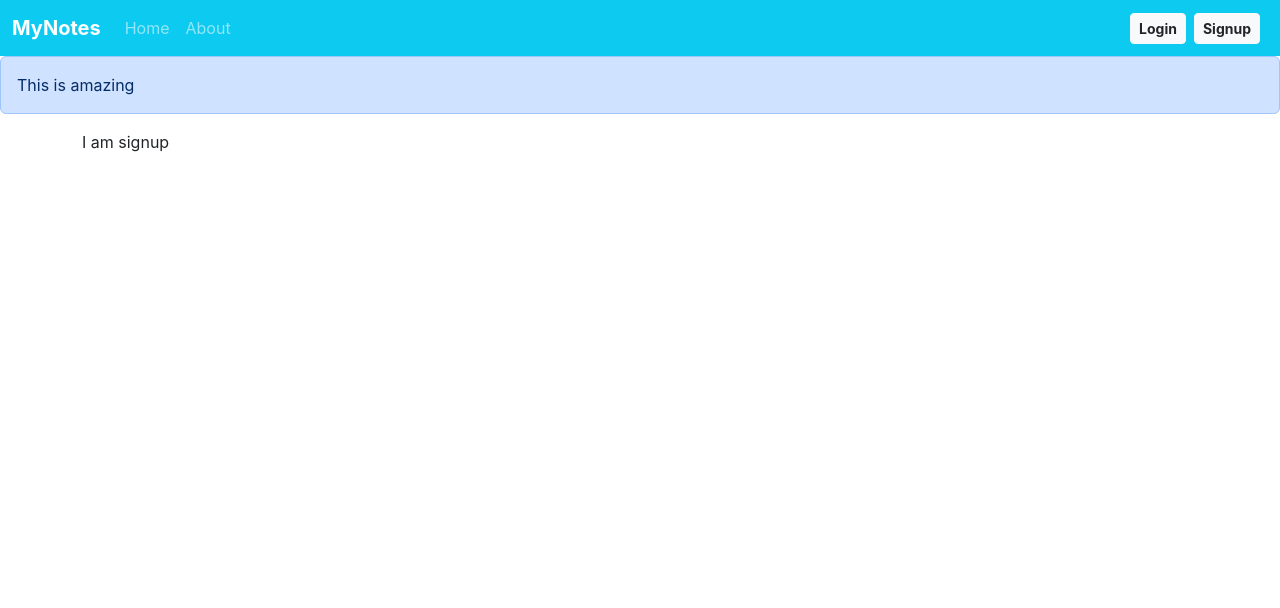
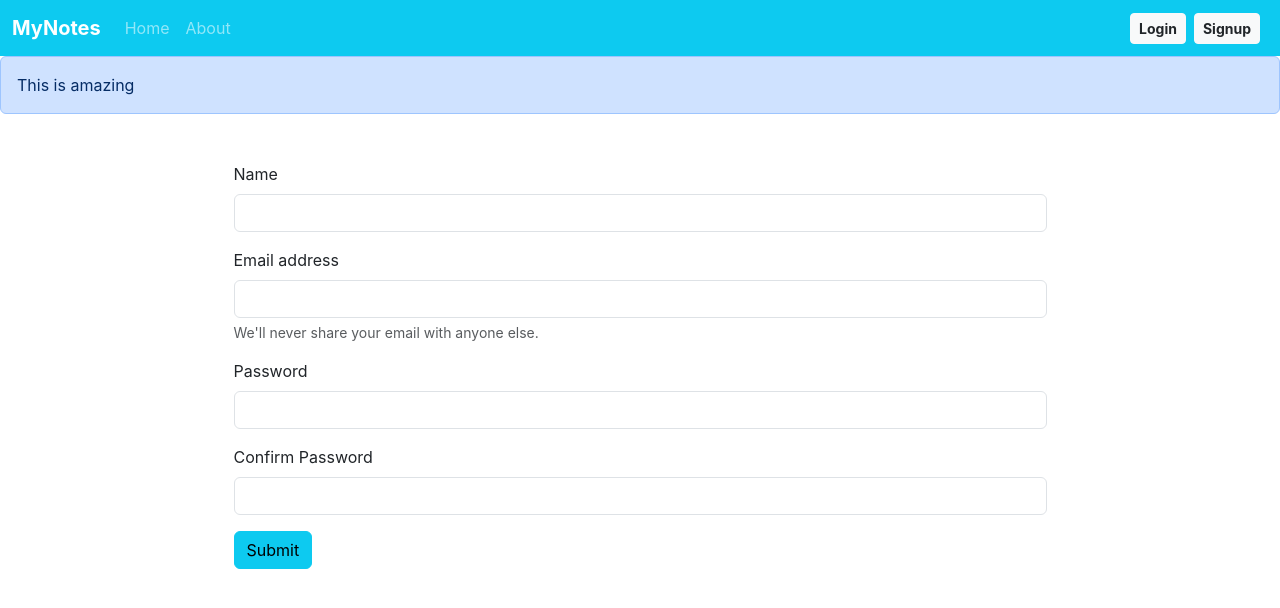
Before and after one commit to gauravssah/MyNoteBook, a React (Create React App) app: page /Signup in a window 1280 px wide. Shown: the top 608 px of the page. Built offline with nearby package versions, Linux system fonts and the light colour scheme.

Commit message:
signup working

```diff
--- a/src/components/Login.js
+++ b/src/components/Login.js
@@ -1,5 +1,7 @@
 import React, { useState } from 'react'
 import { useNavigate } from 'react-router-dom'
+
+
 const Login = () => {
     const [credentials, setCredentials] = useState({ email: "", password: "" })
     let navigate = useNavigate()
--- a/src/components/Signup.js
+++ b/src/components/Signup.js
@@ -1,9 +1,62 @@
-import React from 'react'
+import React, { useState } from 'react'
+import { useNavigate } from 'react-router-dom'
 
 export default function Signup() {
+    const [credentials, setCredentials] = useState({ name: "", email: "", password: "", cpassword: "" })
+    let navigate = useNavigate();
+
+    const handleSubmit = async (e) => {
+        e.preventDefault();
+        const { name, email, password } = credentials;
+        const response = await fetch('http://localhost:5000/api/auth/createuser', {
+            method: "POST",
+            headers: {
+                'Content-Type': 'application/json'
+            },
+            body: JSON.stringify({ name, email, password })
+        });
+        const json = await response.json()
+        console.log(json);
+        if (json.success) {
+            // Save the auth token and redirect
+            localStorage.setItem('token', json.authtoken);
+            navigate('/');
+
+        } else {
+            alert('Invalid Credentials')
+        }
+    }
+
+    const onChange = (e) => {
+        setCredentials({ ...credentials, [e.target.name]: e.target.value })
+    }
+
     return (
-        <div>
-            I am signup
+        <div className='container w-75 my-5'>
+            <form onSubmit={handleSubmit}>
+
+                <div className="mb-3">
+                    <label htmlFor="name" className="form-label">Name</label>
+                    <input type="text" className="form-control" onChange={onChange} id="name" name='name' />
+                </div>
+
+                <div className="mb-3">
+                    <label htmlFor="email" className="form-label">Email address</label>
+                    <input type="email" className="form-control" onChange={onChange} id="email" name='email' aria-describedby="emailHelp" />
+                    <div id="emailHelp" className="form-text">We'll never share your email with anyone else.</div>
+                </div>
+
+                <div className="mb-3">
+                    <label htmlFor="password" className="form-label">Password</label>
+                    <input type="password" className="form-control" onChange={onChange} name='password' id="password" minLength={5} required />
+                </div>
+                <div className="mb-3">
+                    <label htmlFor="cpassword" className="form-label">Confirm Password</label>
+                    <input type="cpassword" className="form-control" onChange={onChange} name='cpassword' id="cpassword" minLength={5} required />
+                </div>
+
+                <button type="submit" className="btn btn-info" >Submit</button>
+            </form>
         </div>
     )
 }
```
Also changed, not shown: 1 other file (tests, documents, lock files or other folders).
